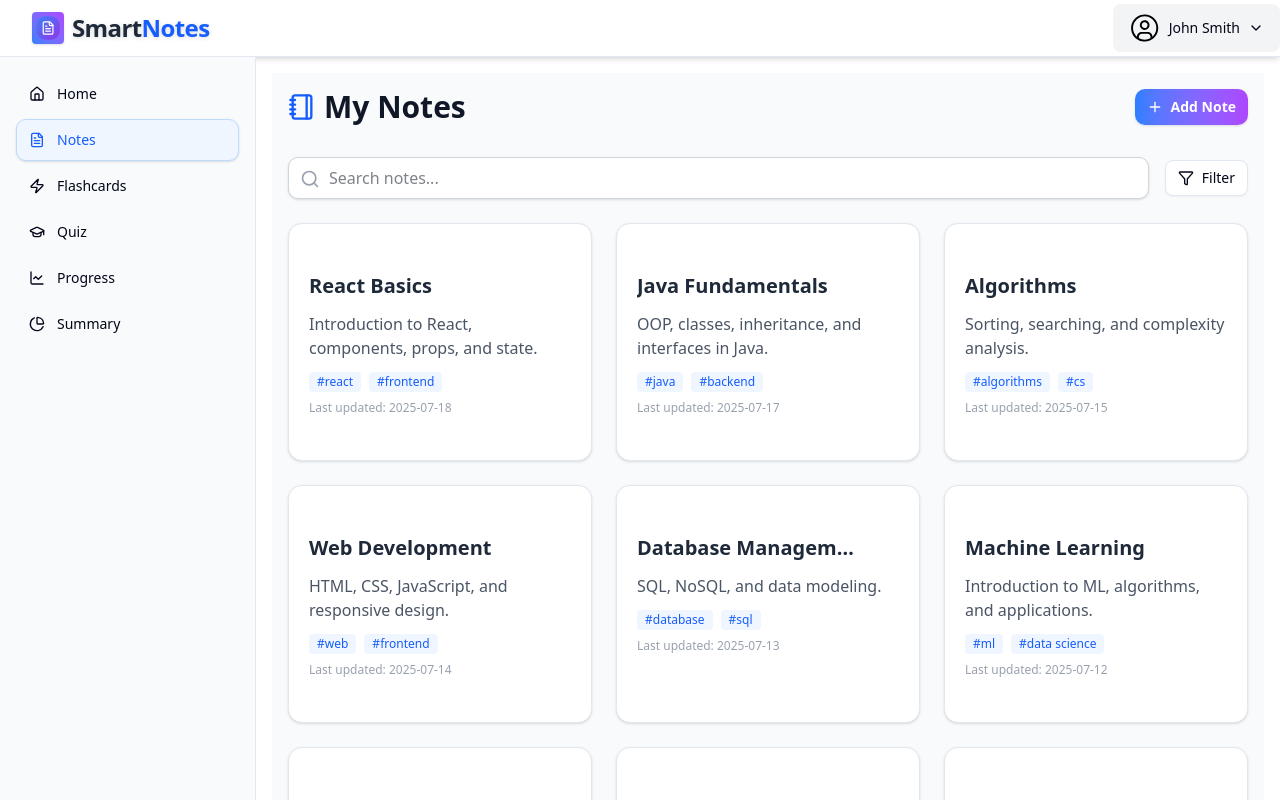
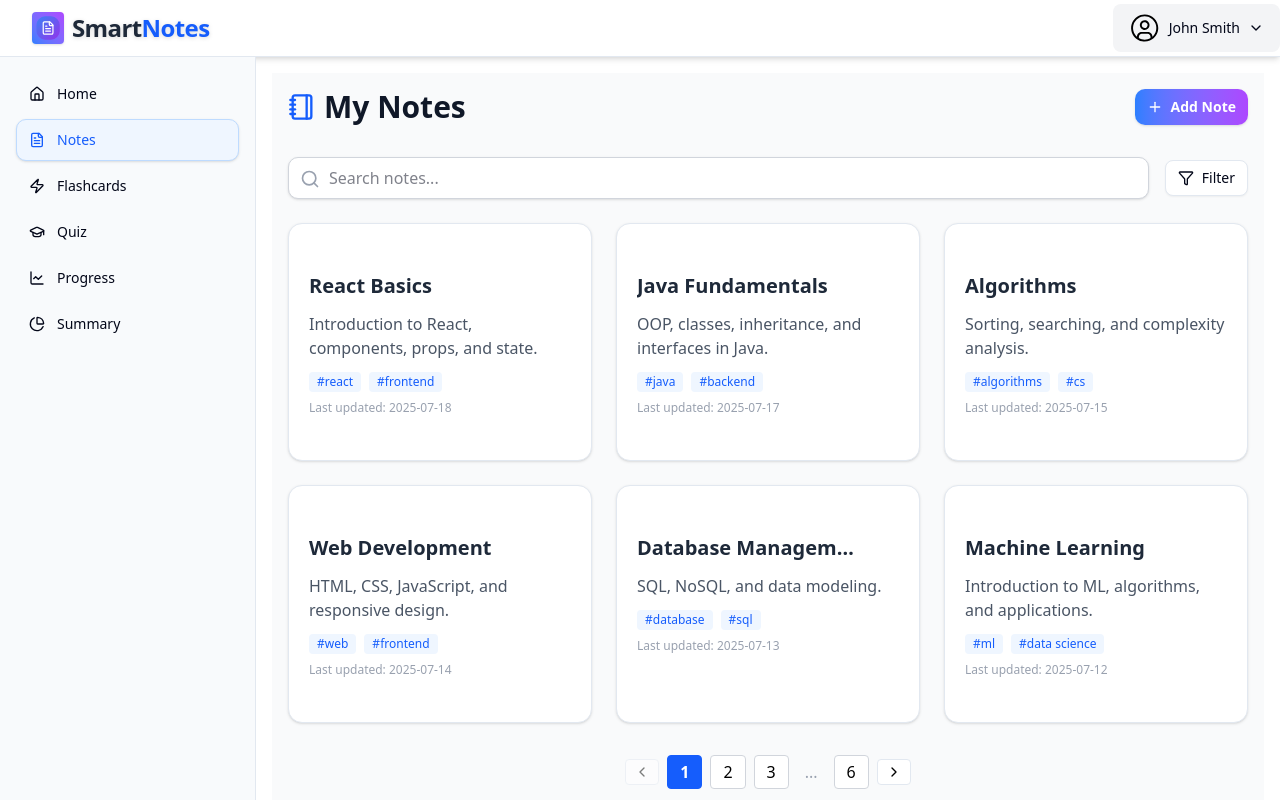
Before and after one commit to pvdev1805/SmartNotes, a Next.js app: page /notes in a window 1280 px wide. Shown: the top 800 px of the page. Built offline with nearby package versions, Linux system fonts and the light colour scheme.

Commit message:
✨ feat: Implement Pagination

```diff
--- a/src/app/(pages)/(protected)/notes/page.tsx
+++ b/src/app/(pages)/(protected)/notes/page.tsx
@@ -4,6 +4,9 @@ import { Plus, Search, Filter, Notebook, MoreVertical } from 'lucide-react'
 import { Card, CardContent } from '@/components/ui/card'
 import { Button } from '@/components/ui/button'
 import AnimatedSection from '@/components/landing/animated-section'
+import Pagination from '@/components/pagination'
+import useQueryConfig from '@/hooks/use-query-config'
+import useUpdateQueryParam from '@/hooks/use-update-query-param'
 
 const notes = [
   {
@@ -85,6 +88,182 @@ const notes = [
     createdAt: '2025-07-07',
     updatedAt: '2025-07-08',
     tags: ['ui', 'ux', 'design']
+  },
+  {
+    id: 11,
+    title: 'Mobile Development',
+    description: 'iOS and Android app development basics.',
+    createdAt: '2025-07-06',
+    updatedAt: '2025-07-07',
+    tags: ['mobile', 'ios', 'android']
+  },
+  {
+    id: 12,
+    title: 'Game Development',
+    description: 'Introduction to game engines and development.',
+    createdAt: '2025-07-05',
+    updatedAt: '2025-07-06',
+    tags: ['game', 'unity', 'unreal']
+  },
+  {
+    id: 13,
+    title: 'Blockchain Technology',
+    description: 'Understanding blockchain, smart contracts, and DApps.',
+    createdAt: '2025-07-04',
+    updatedAt: '2025-07-05',
+    tags: ['blockchain', 'crypto']
+  },
+  {
+    id: 14,
+    title: 'Data Structures',
+    description: 'Arrays, linked lists, trees, and graphs.',
+    createdAt: '2025-07-03',
+    updatedAt: '2025-07-04',
+    tags: ['data structures', 'cs']
+  },
+  {
+    id: 15,
+    title: 'Software Testing',
+    description: 'Unit testing, integration testing, and TDD.',
+    createdAt: '2025-07-02',
+    updatedAt: '2025-07-03',
+    tags: ['testing', 'tdd']
+  },
+  {
+    id: 16,
+    title: 'Agile Methodologies',
+    description: 'Scrum, Kanban, and agile project management.',
+    createdAt: '2025-07-01',
+    updatedAt: '2025-07-02',
+    tags: ['agile', 'scrum']
+  },
+  {
+    id: 17,
+    title: 'Network Protocols',
+    description: 'TCP/IP, HTTP, and network communication.',
+    createdAt: '2025-06-30',
+    updatedAt: '2025-07-01',
+    tags: ['network', 'protocols']
+  },
+  {
+    id: 18,
+    title: 'Artificial Intelligence',
+    description: 'AI concepts, neural networks, and applications.',
+    createdAt: '2025-06-29',
+    updatedAt: '2025-06-30',
+    tags: ['ai', 'neural networks']
+  },
+  {
+    id: 19,
+    title: 'Virtual Reality',
+    description: 'VR technologies, development, and user experience.',
+    createdAt: '2025-06-28',
+    updatedAt: '2025-06-29',
+    tags: ['vr', 'virtual reality']
+  },
+  {
+    id: 20,
+    title: 'Ethical Hacking',
+    description: 'Penetration testing, vulnerabilities, and security.',
+    createdAt: '2025-06-27',
+    updatedAt: '2025-06-28',
+    tags: ['ethical hacking', 'security']
+  },
+  {
+    id: 21,
+    title: 'Quantum Computing',
+    description: 'Introduction to quantum principles and algorithms.',
+    createdAt: '2025-06-26',
+    updatedAt: '2025-06-27',
+    tags: ['quantum', 'computing']
+  },
+  {
+    id: 22,
+    title: 'Internet of Things (IoT)',
+    description: 'IoT devices, protocols, and applications.',
+    createdAt: '2025-06-25',
+    updatedAt: '2025-06-26',
+    tags: ['iot', 'devices']
+  },
+  {
+    id: 23,
+    title: 'Big Data Technologies',
+    description: 'Hadoop, Spark, and data processing techniques.',
+    createdAt: '2025-06-24',
+    updatedAt: '2025-06-25',
+    tags: ['big data', 'hadoop', 'spark']
+  },
+  {
+    id: 24,
+    title: 'Natural Language Processing',
+    description: 'NLP concepts, tools, and applications.',
+    createdAt: '2025-06-23',
+    updatedAt: '2025-06-24',
+    tags: ['nlp', 'language processing']
+  },
+  {
+    id: 25,
+    title: 'Robotics',
+    description: 'Introduction to robotics, sensors, and control systems.',
+    createdAt: '2025-06-22',
+    updatedAt: '2025-06-23',
+    tags: ['robotics', 'sensors']
+  },
+  {
+    id: 26,
+    title: 'Computer Vision',
+    description: 'Image processing, object detection, and applications.',
+    createdAt: '2025-06-21',
+    updatedAt: '2025-06-22',
+    tags: ['computer vision', 'image processing']
+  },
+  {
+    id: 27,
+    title: 'Data Visualization',
+    description: 'Techniques for visualizing data effectively.',
+    createdAt: '2025-06-20',
+    updatedAt: '2025-06-21',
+    tags: ['data visualization', 'charts']
+  },
+  {
+    id: 28,
+    title: 'Content Management Systems',
+    description: 'WordPress, Drupal, and CMS fundamentals.',
+    createdAt: '2025-06-19',
+    updatedAt: '2025-06-20',
+    tags: ['cms', 'wordpress', 'drupal']
+  },
+  {
+    id: 29,
+    title: 'API Development',
+    description: 'RESTful APIs, GraphQL, and best practices.',
+    createdAt: '2025-06-18',
+    updatedAt: '2025-06-19',
+    tags: ['api', 'rest', 'graphql']
+  },
+  {
+    id: 30,
+    title: 'Software Architecture',
+    description: 'Design patterns, microservices, and system design.',
+    createdAt: '2025-06-17',
+    updatedAt: '2025-06-18',
+    tags: ['architecture', 'design patterns']
+  },
+  {
+    id: 31,
+    title: 'Version Control Systems',
+    description: 'Git, branching strategies, and collaboration.',
+    createdAt: '2025-06-16',
+    updatedAt: '2025-06-17',
+    tags: ['git', 'version control']
+  },
+  {
+    id: 32,
+    title: 'Cross-Platform Development',
+    description: 'Building apps for multiple platforms with a single codebase.',
+    createdAt: '2025-06-15',
+    updatedAt: '2025-06-16',
+    tags: ['cross-platform', 'flutter', 'react native']
   }
 ]
 
@@ -97,6 +276,13 @@ const NotesListPage = () => {
       note.description.toLowerCase().includes(search.toLowerCase()) ||
       note.tags.some((tag) => tag.toLowerCase().includes(search.toLowerCase()))
   )
+
+  const pageSize = 6
+  const queryConfig = useQueryConfig()
+  const setQueryParam = useUpdateQueryParam()
+  const currentPage = Number(queryConfig.page) || 1
+
+  const paginatedNotes = filteredNotes.slice((currentPage - 1) * pageSize, currentPage * pageSize)
 
   return (
     <div className='min-h-screen bg-gray-50 px-4 py-4 overflow-hidden'>
@@ -144,7 +330,7 @@ const NotesListPage = () => {
           </div>
         ) : (
           <div className='grid grid-cols-1 md:grid-cols-2 lg:grid-cols-3 gap-6'>
-            {filteredNotes.map((note) => (
+            {paginatedNotes.map((note) => (
               <Card
                 key={note.id}
                 className='group border shadow-sm hover:shadow-lg transition-shadow duration-300 rounded-xl bg-white relative'
@@ -171,6 +357,19 @@ const NotesListPage = () => {
           </div>
         )}
       </AnimatedSection>
+
+      {/* Pagination */}
+      <AnimatedSection delay={0.2}>
+        {filteredNotes.length > pageSize && (
+          <Pagination
+            total={filteredNotes.length}
+            pageSize={pageSize}
+            currentPage={currentPage}
+            onPageChange={(page) => setQueryParam('page', String(page))}
+          />
+        )}
+      </AnimatedSection>
+      {/* End - Pagination */}
     </div>
   )
 }
--- /dev/null
+++ b/src/components/pagination.tsx
@@ -0,0 +1,59 @@
+import { ChevronLeft, ChevronRight } from 'lucide-react'
+import { getPagination } from '@/utils/pagination'
+
+interface PaginationProps {
+  total: number
+  pageSize: number
+  currentPage: number
+  onPageChange: (page: number) => void
+}
+
+const Pagination = ({ total, pageSize, currentPage, onPageChange }: PaginationProps) => {
+  const totalPages = Math.ceil(total / pageSize)
+  const pages = getPagination(currentPage, totalPages)
+
+  return (
+    <nav className='flex items-center justify-center gap-2 mt-8'>
+      <button
+        className='px-2 py-1 rounded border bg-white text-black disabled:opacity-50'
+        disabled={currentPage === 1}
+        onClick={() => onPageChange(currentPage - 1)}
+        aria-label='Previous page'
+      >
+        <ChevronLeft className='w-4 h-4' />
+      </button>
+      {pages.map((page, idx) =>
+        typeof page === 'number' ? (
+          <button
+            key={page}
+            className={`px-3 py-1 rounded border transition
+              ${
+                page === currentPage
+                  ? 'bg-blue-600 text-white font-bold border-blue-600'
+                  : 'bg-white text-black border-gray-300 hover:bg-blue-50'
+              }
+            `}
+            onClick={() => onPageChange(page)}
+            aria-current={page === currentPage ? 'page' : undefined}
+          >
+            {page}
+          </button>
+        ) : (
+          <span key={`ellipsis-${idx}`} className='px-2 py-1 text-gray-400 select-none'>
+            ...
+          </span>
+        )
+      )}
+      <button
+        className='px-2 py-1 rounded border bg-white text-black disabled:opacity-50'
+        disabled={currentPage === totalPages}
+        onClick={() => onPageChange(currentPage + 1)}
+        aria-label='Next page'
+      >
+        <ChevronRight className='w-4 h-4' />
+      </button>
+    </nav>
+  )
+}
+
+export default Pagination
--- /dev/null
+++ b/src/hooks/use-query-config.tsx
@@ -0,0 +1,27 @@
+'use client'
+import useQueryParams from '@/hooks/use-query-params'
+import { NoteListConfig } from '@/types/note.type'
+
+export type QueryConfig = {
+  [key in keyof NoteListConfig]: string
+}
+
+const useQueryConfig = () => {
+  const queryParams: QueryConfig = useQueryParams()
+
+  const queryConfigInput: QueryConfig = {
+    page: queryParams.page || '1',
+    limit: queryParams.limit || undefined,
+    sortBy: queryParams.sortBy || undefined,
+    sortOrder: queryParams.sortOrder || undefined,
+    searchQuery: queryParams.searchQuery || undefined
+  }
+
+  const queryConfig: QueryConfig = Object.fromEntries(
+    Object.entries(queryConfigInput).filter(([_, value]) => value !== undefined)
+  ) as QueryConfig
+
+  return queryConfig
+}
+
+export default useQueryConfig
--- a/src/hooks/use-query-params.tsx
+++ b/src/hooks/use-query-params.tsx
@@ -1,3 +1,4 @@
+'use client'
 import { useSearchParams } from 'next/navigation'
 
 const useQueryParams = () => {
--- /dev/null
+++ b/src/hooks/use-update-query-param.tsx
@@ -0,0 +1,15 @@
+'use client'
+import { useRouter, useSearchParams } from 'next/navigation'
+
+const useUpdateQueryParam = () => {
+  const router = useRouter()
+  const searchParams = useSearchParams()
+
+  return (key: string, value: string | number) => {
+    const params = new URLSearchParams(searchParams.toString())
+    params.set(key, String(value))
+    router.push(`?${params.toString()}`)
+  }
+}
+
+export default useUpdateQueryParam
--- /dev/null
+++ b/src/types/note.type.ts
@@ -0,0 +1,26 @@
+export interface Note {
+  id: string
+  title: string
+  content: string
+  createdAt: string
+  updatedAt?: string
+  tags?: string[]
+  isPinned?: boolean
+}
+
+export interface NoteList {
+  notes: Note[]
+  pagination: {
+    currentPage: number
+    limit: number
+    totalPages: number
+  }
+}
+
+export interface NoteListConfig {
+  page?: number | string
+  limit?: number | string
+  sortBy?: 'createdAt' | 'updatedAt' | 'title'
+  sortOrder?: 'asc' | 'desc'
+  searchQuery?: string
+}
--- /dev/null
+++ b/src/utils/pagination.ts
@@ -0,0 +1,12 @@
+export const getPagination = (current: number, total: number, window: number = 2) => {
+  const pages: (number | string)[] = []
+  if (total <= 1) return [1]
+  pages.push(1)
+  if (current - window > 2) pages.push('...')
+  for (let i = Math.max(2, current - window); i <= Math.min(total - 1, current + window); i++) {
+    pages.push(i)
+  }
+  if (current + window < total - 1) pages.push('...')
+  if (total > 1) pages.push(total)
+  return pages
+}
```
